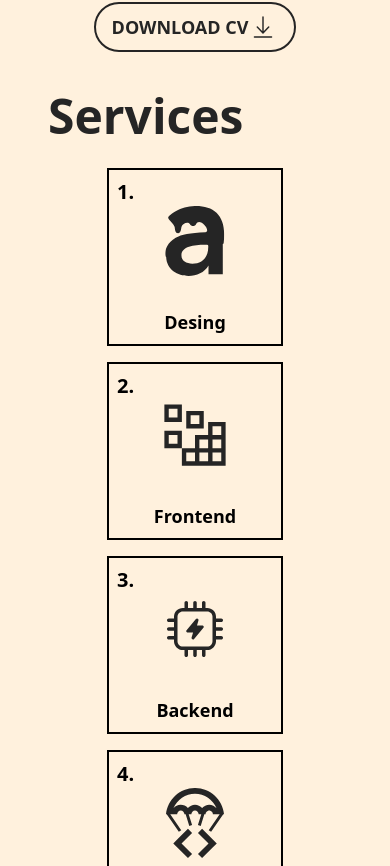
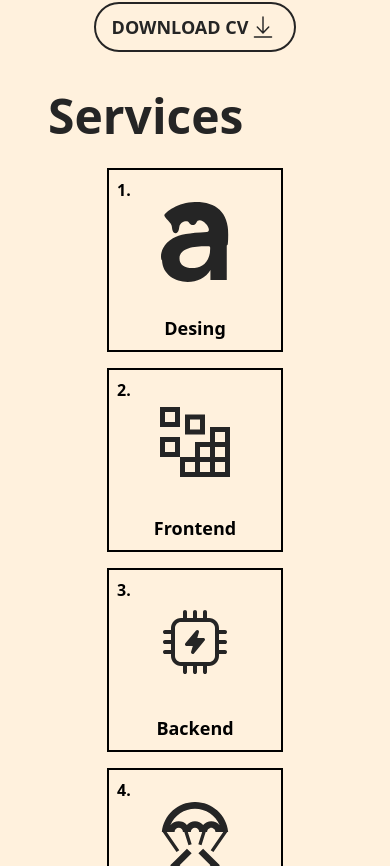
Before and after one commit to ivanlitt8/remastered-portfolio, a Next.js app: page / in a window 390 px wide. Shown: the part 798-1664 px from the top of the page. Built offline with nearby package versions, Linux system fonts and the light colour scheme.

Commit message:
finalized style fixes

```diff
--- a/components/Card.jsx
+++ b/components/Card.jsx
@@ -31,7 +31,7 @@ const Card = ({ number, title, name, content }) => {
           {/* FRONT */}
           <div className="backface-hidden">
             <div
-              className={`text-xl font-bold ${
+              className={`text-base sm:text-xl font-bold ${
                 isDarkMode ? "text-secondaryDark" : "text-colorLight"
               }`}
             >
@@ -41,7 +41,7 @@ const Card = ({ number, title, name, content }) => {
               <Icon
                 iconName={name}
                 color={isDarkMode ? "#C1CCD6" : "#252525"}
-                size={windowWidth < 640 ? 70 : 120}
+                size={windowWidth < 640 ? 80 : 120}
               />
             </div>
             <div className="text-center mt-8">
@@ -57,7 +57,7 @@ const Card = ({ number, title, name, content }) => {
           {/* BACK */}
           <div className="absolute top-0 backface-hidden my-rotate-y-180 p-2">
             <div
-              className={`text-xl font-bold mb-2 ${
+              className={`text-base sm:text-xl font-bold mb-2 ${
                 isDarkMode ? "text-secondaryDark" : "text-colorLight"
               }`}
             >
@@ -65,7 +65,7 @@ const Card = ({ number, title, name, content }) => {
             </div>
             <div className="text-center">
               <p
-                className={`text-sm font-bold px-1 ${
+                className={`text-xs sm:text-sm font-bold px-1 ${
                   isDarkMode ? "text-secondaryDark" : "text-colorLight"
                 }`}
               >
--- a/components/CardContainer.jsx
+++ b/components/CardContainer.jsx
@@ -3,7 +3,7 @@ import Card from "./Card";
 
 const CardContainer = () => {
   return (
-    <div className="flex flex-wrap mx-20 justify-center mt-5">
+    <div className="flex flex-wrap sm:mx-20 mx-5 justify-center mt-5">
       <Card
         number={"1."}
         title="Desing"
--- a/components/Navbar.jsx
+++ b/components/Navbar.jsx
@@ -81,18 +81,22 @@ const Navbar = () => {
             {/* Iconos a la derecha */}
             <div className="flex items-center space-x-4">
               <div className="hover:scale-125 transition-all cursor-pointer duration-500 hover:px-2">
+                <a href="https://github.com/ivanlitt8">
                   <Icon
                     iconName="github"
                     color={isDarkMode ? "#C1CCD6" : "#FFF1DD"}
                     size={30}
                   />
+                </a>
               </div>
               <div className="hover:scale-125 transition-all cursor-pointer duration-500 hover:px-2">
+                <a href="https://www.linkedin.com/in/ivan-litt/">
                   <Icon
                     iconName="linkedin"
                     color={isDarkMode ? "#C1CCD6" : "#FFF1DD"}
                     size={30}
-                ></Icon>
+                  />
+                </a>
               </div>
             </div>
           </div>
```
Lines whose indentation alone changed are shown as unchanged.
